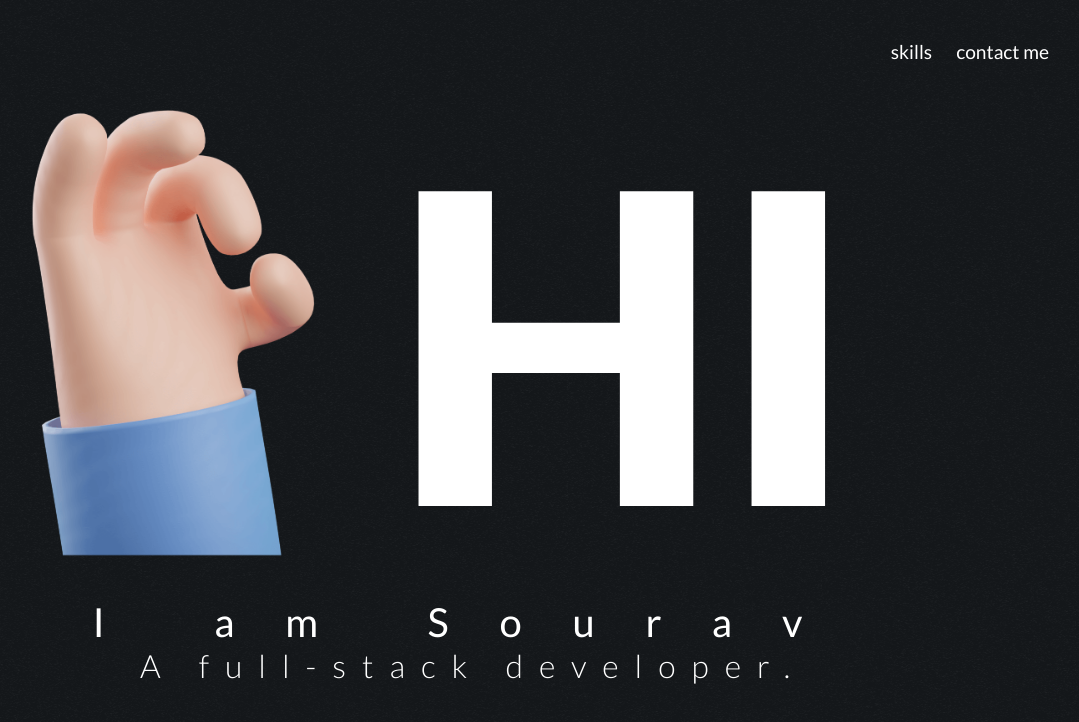
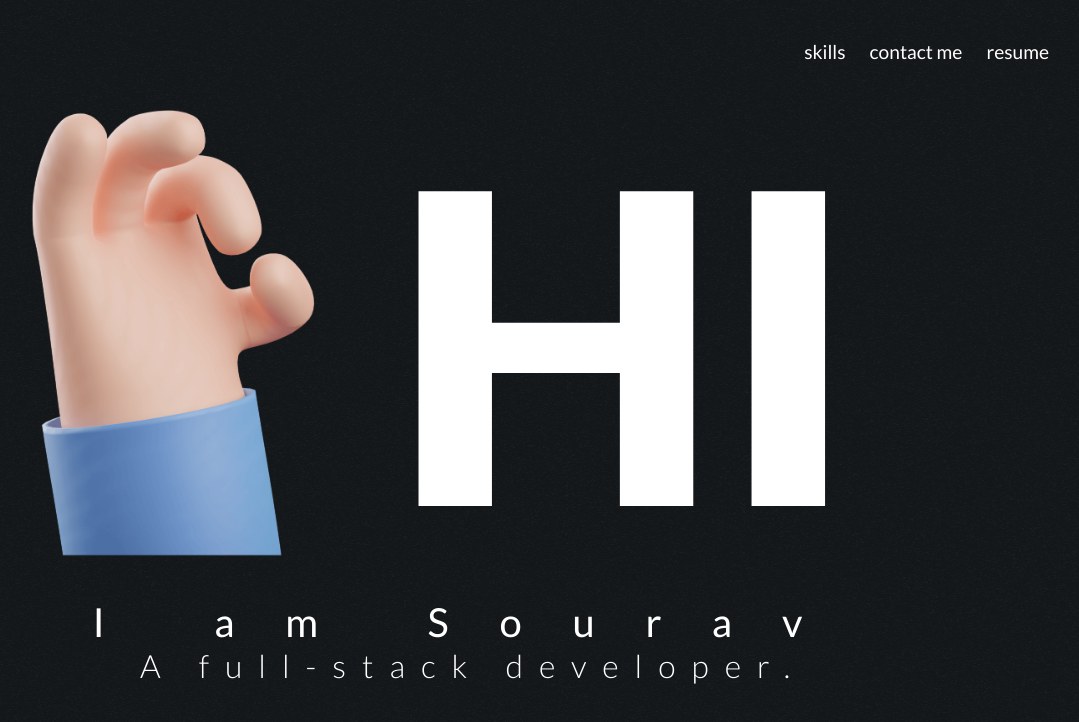
Before and after one commit to frostzt/frostzt, a Next.js app: page / in a window 1280 px wide. Shown: the top 722 px of the page, without its empty margins (167-1246 px from the left). Built offline with nearby package versions, Linux system fonts and the light colour scheme.

Commit message:
uploaded resume

```diff
--- a/Components/NavBar/NavBar.tsx
+++ b/Components/NavBar/NavBar.tsx
@@ -19,6 +19,13 @@ const NavBar: React.FC = () => {
       >
         <div className={styles.links}>contact me</div>
       </a>
+      <a
+        target="_blank"
+        style={{ textDecoration: "none" }}
+        href="https://drive.google.com/file/d/1FAoBmLjnoeEryZuMoeun2ElRGHownOei/view?usp=sharing"
+      >
+        <div className={styles.links}>resume</div>
+      </a>
     </div>
   );
 };
```
